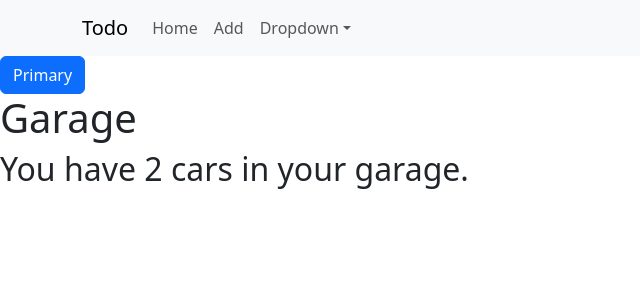
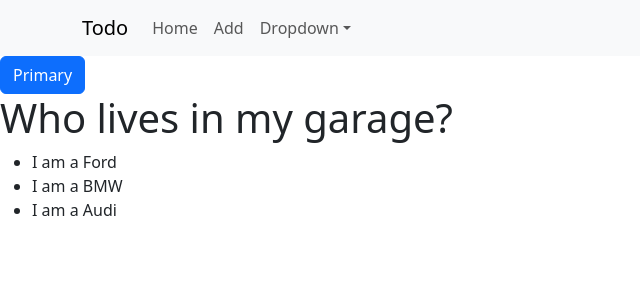
Before and after one commit to nrohitydv/todo-final, a React (Vite) app in the folder client/: page / in a window 1280 px wide. Shown: the top 300 px of the page, without its empty margins (0-640 px from the left). Built offline with nearby package versions, Linux system fonts and the light colour scheme.

Commit message:
react list

```diff
--- a/client/src/App.jsx
+++ b/client/src/App.jsx
@@ -10,7 +10,7 @@
     <>
       <Home />
       <ButtonComponent />
-      <Garage cars={["audi", "bmw"]} />
+      <Garage />
     </>
   );
 }
--- /dev/null
+++ b/client/src/components/Car.jsx
@@ -0,0 +1,3 @@
+export default function Car(props) {
+  return <li>I am a {props.brand}</li>;
+}
--- a/client/src/components/Garage.jsx
+++ b/client/src/components/Garage.jsx
@@ -1,9 +1,15 @@
-export default function Garage(props) {
-  const cars = props.cars;
+import Car from "./Car";
+
+export default function Garage() {
+  const cars = ["Ford", "BMW", "Audi"];
   return (
     <>
-      <h1>Garage</h1>
-      {cars.length > 0 && <h2>You have {cars.length} cars in your garage.</h2>}
+      <h1>Who lives in my garage?</h1>
+      <ul>
+        {cars.map((car) => (
+          <Car brand={car} />
+        ))}
+      </ul>
     </>
   );
 }
```
